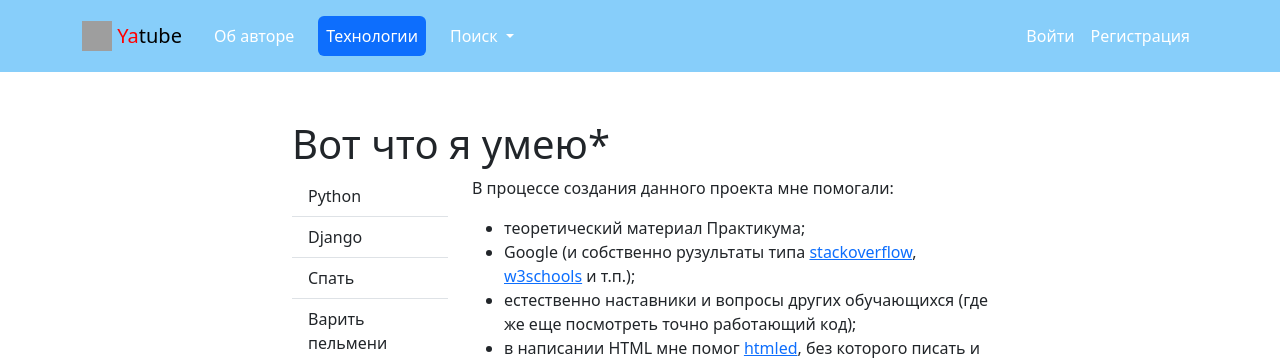
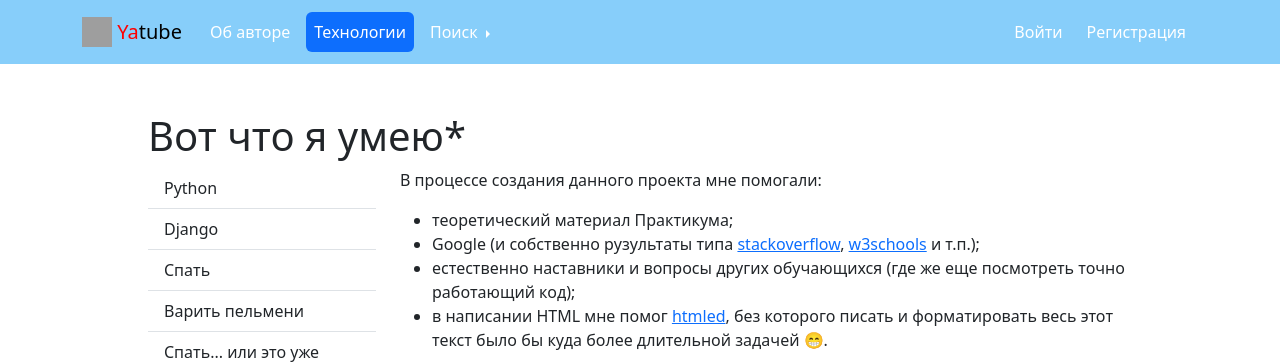
Before and after one commit to v-2841/Yatube, a Django app: page /about/tech/ in a window 1280 px wide. Shown: the top 362 px of the page. Run offline with Django 3.2, Linux system fonts and the light colour scheme; some libraries are stand-ins or nearby versions; grey boxes are pictures that could not be loaded.

Commit message:
v1.1 remake header

```diff
--- a/yatube/templates/base.html
+++ b/yatube/templates/base.html
@@ -35,11 +35,13 @@
         <div>Место для заголовка</div>
       {% endblock %}
     </title>
+    <script src="{% static "js/bootstrap.bundle.js" %}"></script>
+    <script src="{% static "js/jquery-3.6.3.min.js" %}"></script>
   </head>
   <body>
     <header>{% include 'includes/header.html' %}</header>
     <main>
-      <div class="container py-5" style="max-width:720px;">
+      <div class="container py-5 pe-5 ps-5" style="max-width:1080px;">
         {% block content %}
           <div>Место основного контента</div>
         {% endblock %}
@@ -52,7 +54,5 @@
     <footer class="border-top text-center py-3">
       {% include 'includes/footer.html' %}
     </footer>
-    <script src="{% static "js/jquery-3.6.3.min.js" %}"></script>
-    <script src="{% static "js/bootstrap.bundle.min.js" %}"></script>
   </body>
 </html>
--- a/yatube/templates/includes/header.html
+++ b/yatube/templates/includes/header.html
@@ -2,7 +2,7 @@
 {% load user_filters %}
 {% with request.resolver_match.view_name as view_name %}
 <header>
-  <nav class="navbar navbar-expand-lg navbar-light" style="background-color: lightskyblue">
+  <nav class="navbar navbar-expand-lg navbar-light" style="background-color: lightskyblue;">
     <div class="container">
       <a class="navbar-brand" href="{% url 'posts:index' %}">
         <img
@@ -14,106 +14,66 @@
         />
         <span style="color: red">Ya</span>tube
       </a>
-      <button class="navbar-toggler" type="button" data-toggle="collapse" data-target="#navbarContent" aria-controls="navbarContent" aria-expanded="false">
+      <button class="navbar-toggler" type="button" data-bs-toggle="collapse" data-bs-target="#navbarSupportedContent" aria-controls="navbarSupportedContent" aria-expanded="false" aria-label="Toggle navigation">
         <span class="navbar-toggler-icon"></span>
       </button>
-      <div class="collapse navbar-collapse" id="navbarContent">
+      <div class="collapse navbar-collapse" id="navbarSupportedContent">
         <ul class="navbar-nav nav-pills nav-fill">
-          <li class="nav-item mb-2 mt-2 ms-2 me-2">
+          <li class="nav-item mb-1 mt-1 ms-1 me-1">
             <a
               class="nav-link {% if view_name == 'about:author' %}active{% endif %}"
               href="{% url 'about:author' %}"
               ><span style="color: white">Об авторе</span></a
             >
           </li>
-          <li class="nav-item mb-2 mt-2 ms-2 me-2">
+          <li class="nav-item mb-1 mt-1 ms-1 me-1">
             <a
               class="nav-link {% if view_name == 'about:tech' %}active{% endif %}"
               href="{% url 'about:tech' %}"
               ><span style="color: white">Технологии</span></a
             >
           </li>
-          <li class="nav-item dropdown mb-2 mt-2 ms-2 me-2">
-            <a href="#" class="nav-link dropdown-toggle" id="navbarDrop" role="button" data-toggle="dropdown" aria-expanded="false" style="color: white">
+          <li class="nav-item dropend mb-1 mt-1 ms-1 me-1">
+            <a href="#" class="nav-link dropdown-toggle" id="navbarDrop" role="button" data-bs-toggle="dropdown" aria-expanded="false" style="color: white">
               Поиск
             </a>
             <ul class="dropdown-menu" aria-labelledby="navbarDrop">
               <li>
                 <form action="{% url 'posts:post_search' %}" class="d-flex justify-content-center" method="get">
                   <input type="search" placeholder="Поиск по содержимому постов" class="form-control ms-2" style="width: 300px" name="search_text" required>
-                  <button class="btn btn-outline-primary ms-2 me-2">Поиск</button>
+                  <button class="btn btn-outline-primary mb-1 mt-1 ms-2 me-2">Поиск</button>
                 </form>
               </li>
             </ul>
           </li>
         </ul>
-        <!--
-        <form action="{% url 'posts:post_search' %}" class="d-flex justify-content-center mb-2 mt-2" method="post">
-          {% csrf_token %}
-          <input type="search" placeholder="Поиск по содержимому постов" class="form-control ms-2" style="width: 300px" name="search_text">
-          <button class="btn btn-outline-light ms-2">Поиск</button>
-        </form>
-      -->
         <ul class="navbar-nav nav-pills nav-fill ms-auto">
           {% if user.is_authenticated %}
-          <!--
-          <li class="nav-item">
-            <a
-              class="nav-link {% if view_name == 'posts:profile' %}active{% endif %}"
-              href="{% url 'posts:profile' user.username %}"
-              ><span style="color: white">Страница пользователя: {{ user.username }}</span></a
-            >
-            </li>
-          <li class="nav-item">
-            <a
-              class="nav-link {% if view_name == 'posts:post_create' %}active{% endif %}"
-              href="{% url 'posts:post_create' %}"
-              ><span style="color: white">Новая запись</span></a
-            >
-          </li>
-          <li class="nav-item">
-            <a
-              class="nav-link {% if view_name == 'users:password_change_form' %}active{% endif %}"
-              href="{% url 'users:password_change_form' %}"
-              ><span style="color: white">Изменить пароль</span></a
-            >
-          </li>
-          <li class="nav-item">
-            <a
-              class="nav-link {% if view_name == 'users:logout' %}active{% endif %}"
-              href="{% url 'users:logout' %}"
-              ><span style="color: white">Выйти</span></a
-            >
-          </li>
-          -->
-          <li class="nav-item dropdown mb-2 mt-2 ms-2 me-2">
-            <a href="#" class="
-                              nav-link
-                              dropdown-toggle
-                              {% if view_name == 'posts:profile' %}active{% endif %}
-                              {% if view_name == 'posts:post_create' %}active{% endif %}
-                              {% if view_name == 'users:password_change_form' %}active{% endif %}
-                              {% if view_name == 'users:logout' %}active{% endif %}
-                              "
-              id="navbarDrop" role="button" data-toggle="dropdown" aria-expanded="false" style="color: white">
+          <div class="dropdown nav-item">
+            <button type="button" style="color: white" class="nav-link dropdown-toggle
+              {% if view_name == 'posts:profile' %}active{% endif %}
+              {% if view_name == 'posts:post_create' %}active{% endif %}
+              {% if view_name == 'users:password_change_form' %}active{% endif %}
+              {% if view_name == 'users:logout' %}active{% endif %}"
+              data-bs-toggle="dropdown" aria-expanded="false">
               {{ user.username }}
-            </a>
-            <ul class="dropdown-menu text-center" aria-labelledby="navbarDrop">
-              <li><a href="{% url 'posts:profile' user.username %}" class="dropdown-item {% if view_name == 'posts:profile' %}active{% endif %}">Страница пользователя</a></li>
-              <li><a href="{% url 'posts:post_create' %}" class="dropdown-item {% if view_name == 'posts:post_create' %}active{% endif %}">Новая запись</a></li>
-              <li><a href="{% url 'users:password_change_form' %}" class="dropdown-item {% if view_name == 'users:password_change_form' %}active{% endif %}">Изменить пароль</a></li>
-              <li><a href="{% url 'users:logout' %}" class="dropdown-item {% if view_name == 'users:logout' %}active{% endif %}">Выйти</a></li>
+            </button>
+            <ul class="dropdown-menu dropdown-menu-end text-center ms-auto" aria-labelledby="navbarDrop">
+              <li><a href="{% url 'posts:profile' user.username %}" class="dropdown-item {% if view_name == 'posts:profile' %}active{% endif %} mb-1 mt-1 ms-1 me-1">Страница пользователя</a></li>
+              <li><a href="{% url 'posts:post_create' %}" class="dropdown-item {% if view_name == 'posts:post_create' %}active{% endif %} mb-1 mt-1 ms-1 me-1">Новая запись</a></li>
+              <li><a href="{% url 'users:password_change_form' %}" class="dropdown-item {% if view_name == 'users:password_change_form' %}active{% endif %} mb-1 mt-1 ms-1 me-1">Изменить пароль</a></li>
+              <li><a href="{% url 'users:logout' %}" class="dropdown-item {% if view_name == 'users:logout' %}active{% endif %} mb-1 mt-1 ms-1 me-1">Выйти</a></li>
             </ul>
-          </li>
+          </div>
           {% else %}
-          <li class="nav-item">
+          <li class="nav-item mb-1 mt-1 ms-1 me-1">
             <a
               class="nav-link {% if view_name == 'users:login' %}active{% endif %}"
               href="{% url 'users:login' %}"
               ><span style="color: white">Войти</span></a
             >
           </li>
-          <li class="nav-item">
+          <li class="nav-item mb-1 mt-1 ms-1 me-1">
             <a
               class="nav-link {% if view_name == 'users:signup' %}active{% endif %}"
               href="{% url 'users:signup' %}"
--- a/yatube/templates/posts/includes/switcher.html
+++ b/yatube/templates/posts/includes/switcher.html
@@ -1,9 +1,10 @@
+{% with request.resolver_match.view_name as view_name %}
 {% if user.is_authenticated %}
   <div class="row my-3">
     <ul class="nav nav-tabs">
       <li class="nav-item">
         <a
-          class="nav-link {% if index %}active{% endif %}"
+          class="nav-link {% if view_name == 'posts:index' %}active{% endif %}"
           href="{% url 'posts:index' %}"
         >
           Все авторы
@@ -11,7 +12,7 @@
       </li>
       <li class="nav-item">
         <a
-           class="nav-link {% if follow %}active{% endif %}"
+           class="nav-link {% if view_name == 'posts:follow_index' %}active{% endif %}"
            href="{% url 'posts:follow_index' %}"
         >
           Избранные авторы
@@ -20,3 +21,4 @@
     </ul>
   </div>
 {% endif %}
+{% endwith %}
```
Also changed, not shown: yatube/templates/posts/includes/article.html (+11 -4 lines), yatube/templates/posts/post_detail.html (+13 -5 lines).
